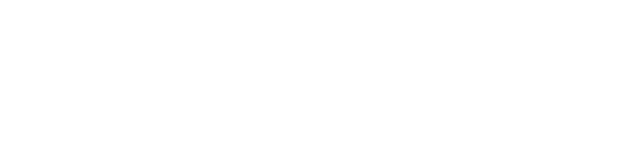
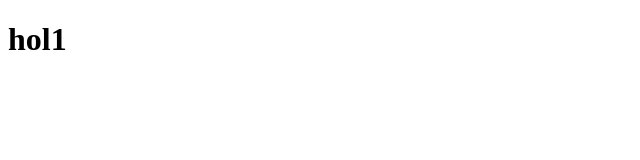
Before and after one commit to Lorena-12/lukas, a plain HTML site: page index.html in a window 1280 px wide. Shown: the whole page, without its empty margins (0-640 px from the left). Drawn offline with Linux system fonts and the light colour scheme.

Commit message:
agregamos un h1

```diff
--- a/index.html
+++ b/index.html
@@ -7,6 +7,6 @@
     <title>Document</title>
 </head>
 <body>
-
+    <h1>hol1</h1>
 </body>
 </html>
```
